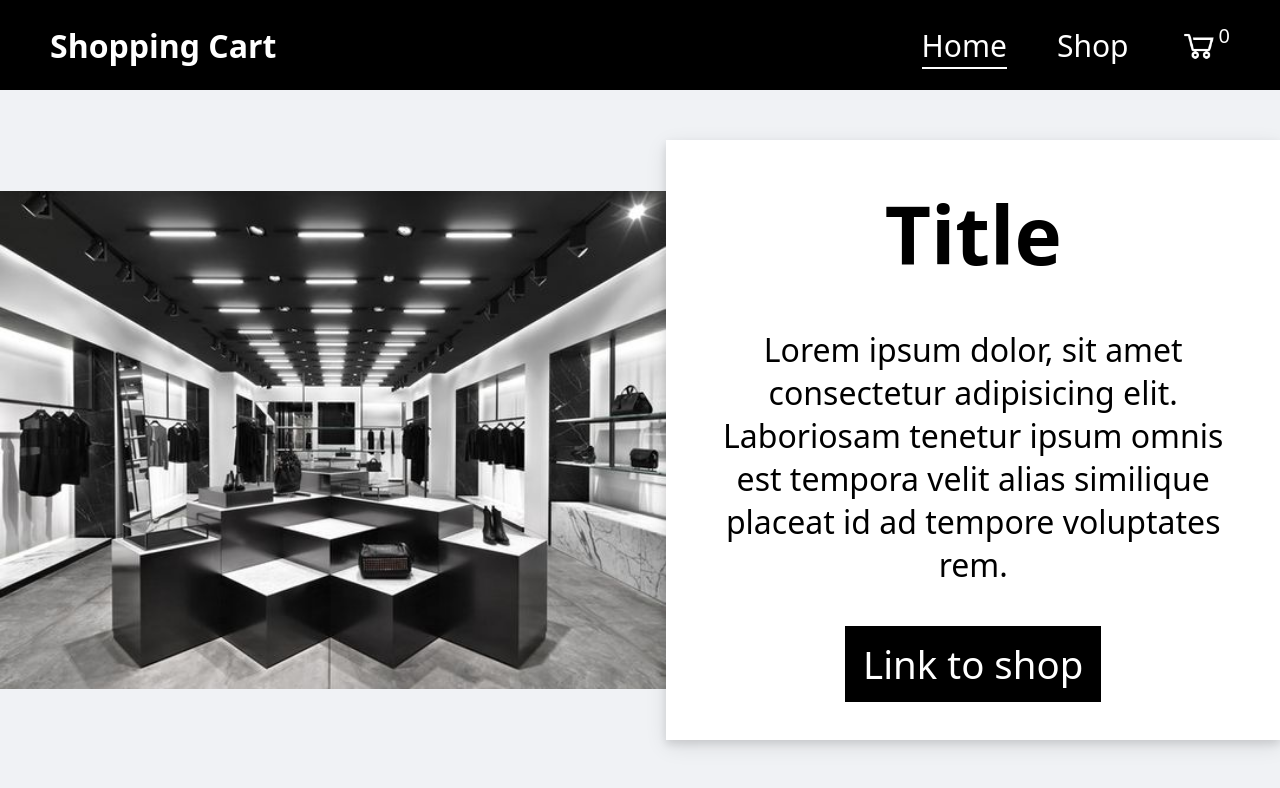
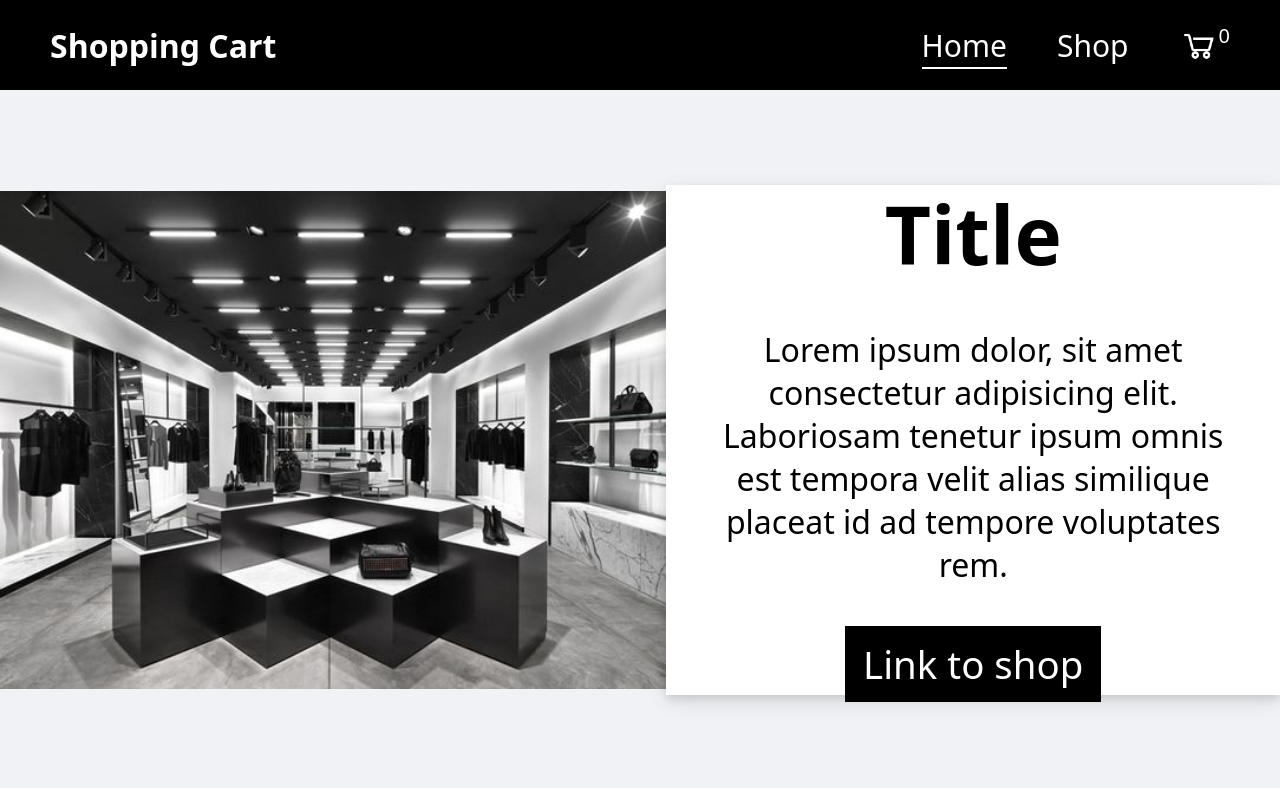
Before and after one commit to SamuelFerfort/shopping-cart, a React (Vite) app: page / in a window 1280 px wide. Shown: the top 788 px of the page. Built offline with nearby package versions, Linux system fonts and the light colour scheme; no server answers.

Commit message:
change home section height

```diff
--- a/src/index.css
+++ b/src/index.css
@@ -64,7 +64,7 @@ section {
 
     gap: 40px;
     width: 70ch;
-    height: 520px;
+    height: 430px;
     text-align: center;
     background-color: white;
     padding: 40px;
```
